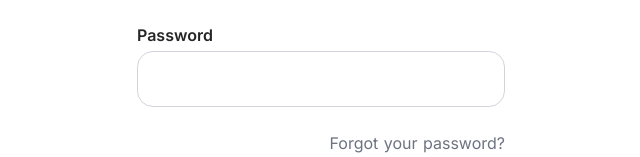
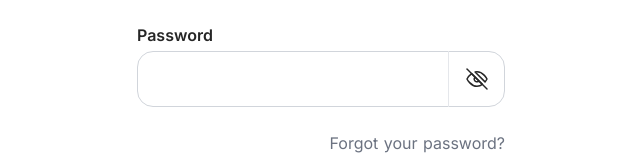
Before and after one commit to TheRealPolatic/solut, a Nuxt app: page /Login in a window 1280 px wide. Shown: the part 455-612 px from the top of the page, without its empty margins (319-959 px from the left). Built offline with nearby package versions, Linux system fonts and the light colour scheme.

Commit message:
feat: add show password toggle

```diff
--- a/package.json
+++ b/package.json
@@ -18,7 +18,8 @@
     "firebase": "^8.6.3",
     "nuxt": "^2.15.3",
     "vue-avatar-cropper": "^2.0.0",
-    "vue-slick-carousel": "^1.0.6"
+    "vue-slick-carousel": "^1.0.6",
+    "vue-upload-component": "^2.8.22"
   },
   "devDependencies": {
     "@nuxtjs/eslint-config": "^6.0.0",
--- a/pages/Login.vue
+++ b/pages/Login.vue
@@ -40,12 +40,12 @@
             </div>
 
             <div>
-              <label for="password" class="block font-semibold text-dark">Password</label>
-              <div class="mt-1">
+              <label for="password" class="mb-0 block font-semibold text-dark">Password</label>
+              <div class="relative mt-1">
                 <input
                   id="password"
                   name="password"
-                  type="password"
+                  v-bind:type="[showPassword ? 'text' : 'password']"
                   autocomplete="current-password"
                   placeholder=""
                   required
@@ -64,6 +64,9 @@
                     focus:border-gray-400
                   "
                 />
+                <button @click="showPassword = !showPassword" class="absolute inset-y-0 right-0 flex items-center px-4 border-l">
+                  <img v-if="showPassword" src="@/assets/icons/eye.svg" /> <img v-else src="@/assets/icons/eye-off.svg" />
+                </button>
               </div>
             </div>
 
@@ -92,8 +95,15 @@
 </template>
 
 <script>
-export default {}
+export default {
+  data() {
+    return {
+      showPassword: false,
+    }
+  },
+}
 </script>
+
 
 <style lang="scss" scoped>
 </style>
--- a/pages/Register.vue
+++ b/pages/Register.vue
@@ -9,11 +9,6 @@
       <h1 class="my-6 text-dark text-center font-bold text-xl">Register</h1>
       <div class="w-10 h-10"></div>
     </div>
-
-
-
-
-
       <div class="mt-4 sm:mx-auto sm:w-full sm:max-w-md">
         <div class="py-8 px-6 sm:rounded-lg sm:px-10">
           <form class="space-y-6" action="#" method="POST">
@@ -82,15 +77,13 @@
   </div>
 </template>
 
-<<script>
-
+<script>
 export default {
-  components: { AvatarCropper },
   data() {
     return {
       showPassword: false,
     }
-  }
+  },
 }
 </script>
 
```
Also changed, not shown: 1 other file (tests, documents, lock files or other folders).
